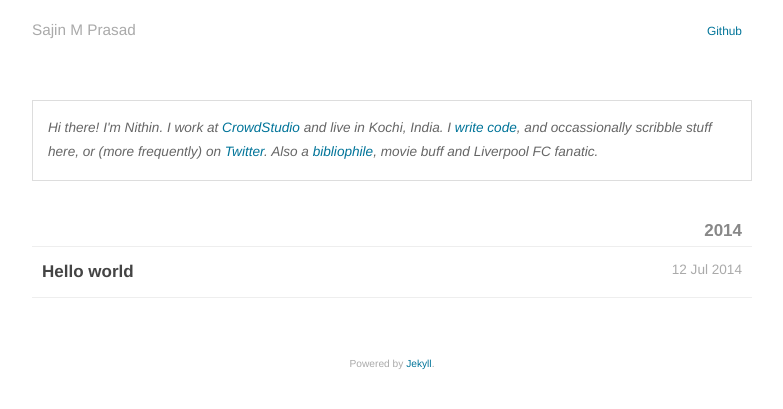
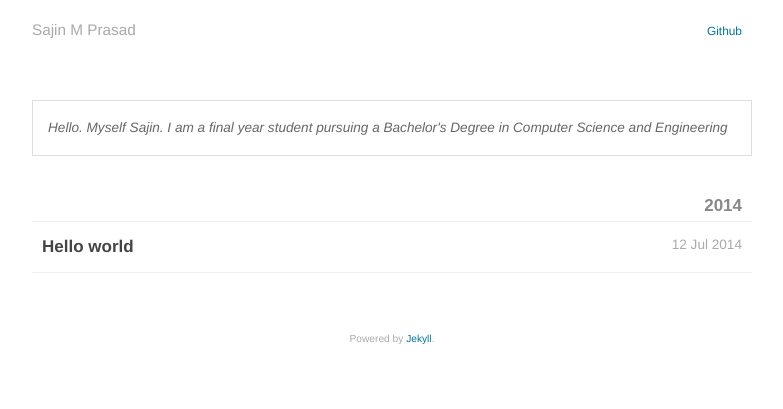
Before and after one commit to sajinmp/sajinmp.github.io, a Jekyll site: the page built from index.html, in a window 1280 px wide. Shown: the top 409 px of the page, without its empty margins (248-1031 px from the left). Built offline with Jekyll 4.4.1, drawn with Linux system fonts in a browser that asks for light colours.

Commit message:
Setup complete

```diff
--- a/index.html
+++ b/index.html
@@ -4,7 +4,7 @@ title: Sajin M Prasad
 ---
 
 <div id='bio'>
-  Hi there! I'm Nithin. I work at <a href='http://crowdstudio.in'>CrowdStudio</a> and live in Kochi, India. I <a href='http://github.com/nithinbekal'>write code</a>, and occassionally scribble stuff here, or (more frequently) on <a href='http://twitter.com/nithinbekal'>Twitter</a>. Also a <a href='https://www.goodreads.com/user/show/1059476-nithin-bekal'>bibliophile</a>, movie buff and Liverpool FC fanatic.
+  Hello. Myself Sajin. I am a final year student pursuing a Bachelor's Degree in Computer Science and Engineering
 </div>
 
 <div class='posts'>
```
